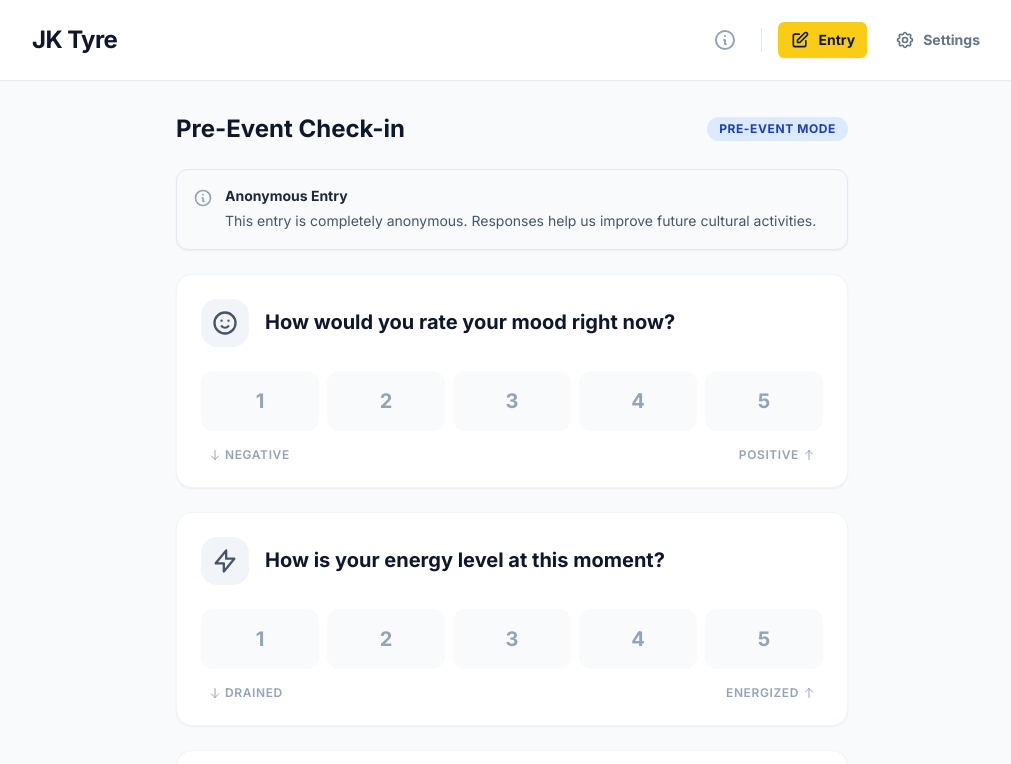
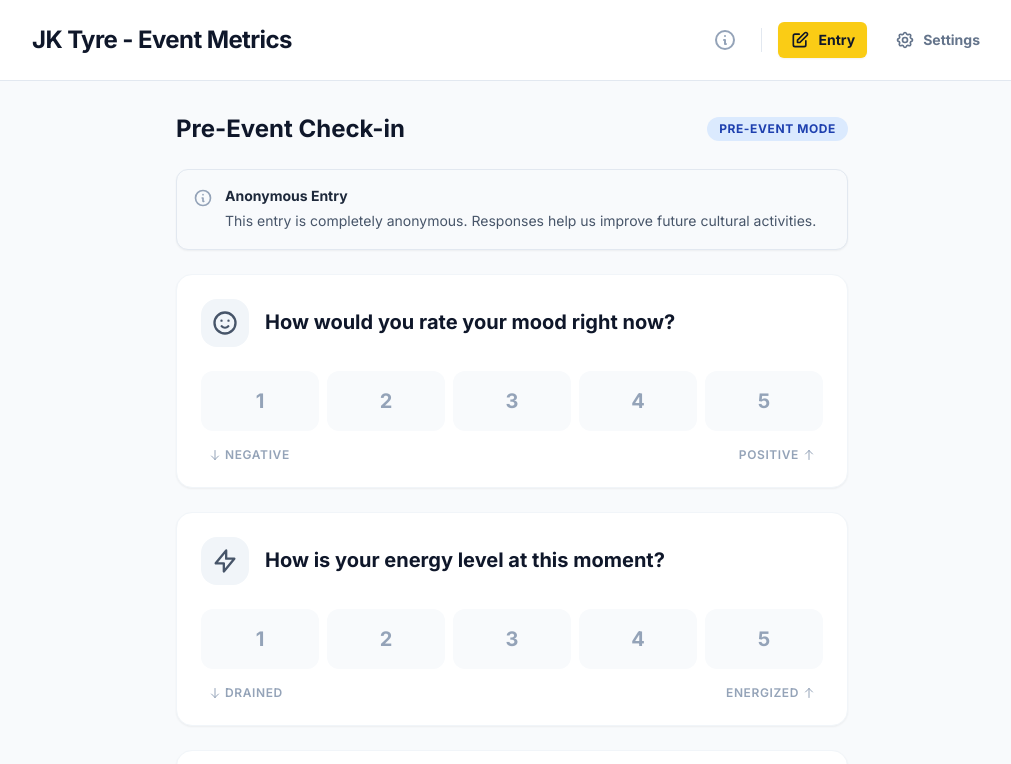
Before and after one commit to kedarrio/employee-engagement-metrics, a React (Vite) app: page / in a window 1280 px wide. Shown: the top 764 px of the page, without its empty margins (128-1139 px from the left). Built offline with nearby package versions, Linux system fonts and the light colour scheme; no server answers; the database is empty.

Commit message:
chore: rename site to 'JK Tyre - Event Metrics'

```diff
--- a/App.tsx
+++ b/App.tsx
@@ -162,8 +162,8 @@ const App: React.FC = () => {
         <div className="max-w-5xl mx-auto px-4 sm:px-6 lg:px-8">
           <div className="flex justify-between h-20">
             <div className="flex items-center">
-              <div className="flex-shrink-0 flex items-center gap-3">
-                <span className="text-2xl font-bold text-slate-900 tracking-tight">JK Tyre</span>
+                <div className="flex-shrink-0 flex items-center gap-3">
+                <span className="text-2xl font-bold text-slate-900 tracking-tight">JK Tyre - Event Metrics</span>
               </div>
             </div>
             <div className="flex items-center space-x-2 sm:space-x-4">
--- a/index.html
+++ b/index.html
@@ -3,7 +3,7 @@
   <head>
     <meta charset="UTF-8" />
     <meta name="viewport" content="width=device-width, initial-scale=1.0" />
-    <title>CulturePulse - Event Impact Tracker</title>
+    <title>JK Tyre - Event Metrics</title>
     <script src="https://cdn.tailwindcss.com?plugins=typography"></script>
     <link href="https://fonts.googleapis.com/css2?family=Inter:wght@300;400;500;600;700&display=swap" rel="stylesheet">
     <style>
```
